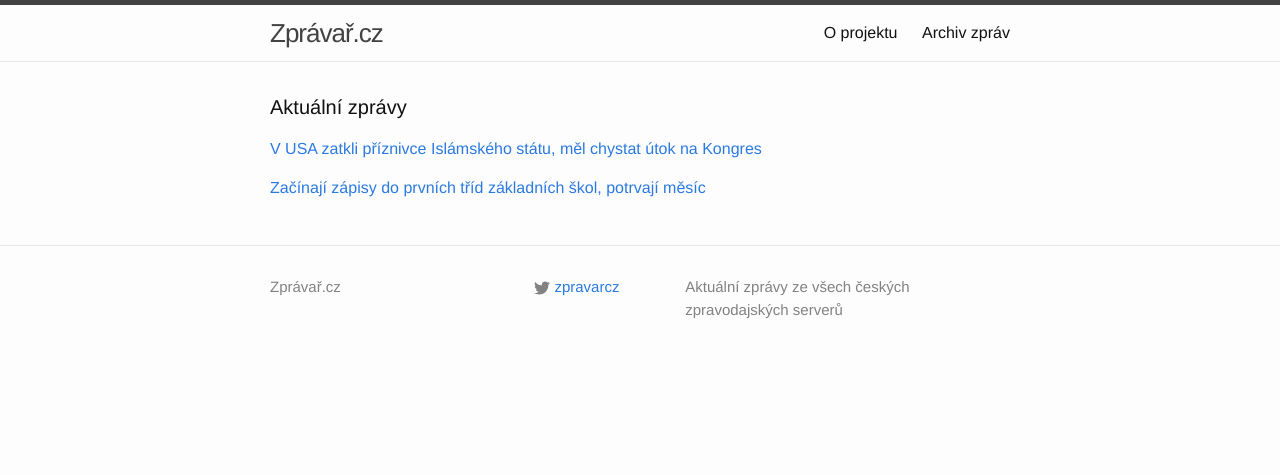
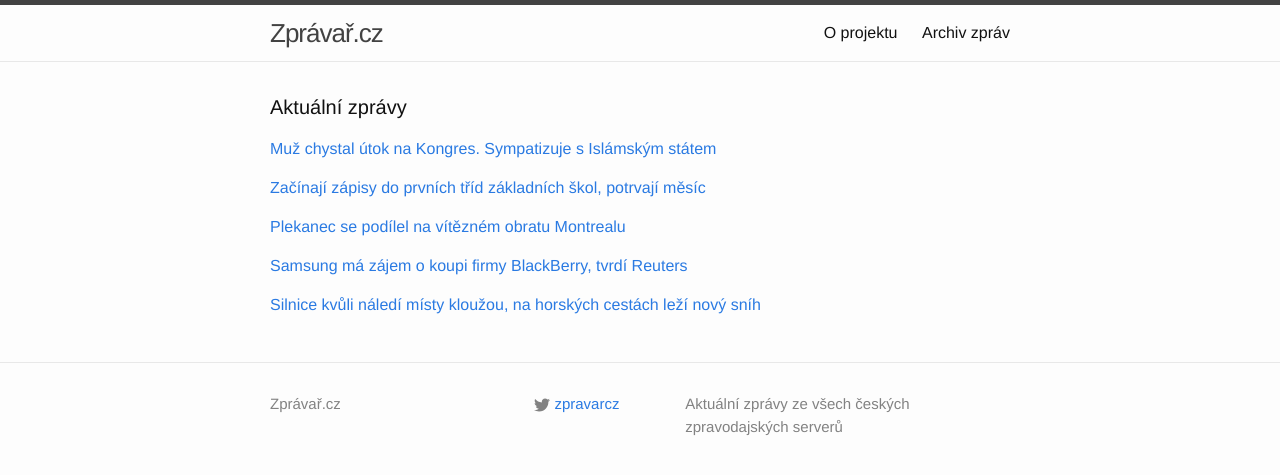
Before and after one commit to adliska/zpravar, a Jekyll site: the page built from index.html, in a window 1280 px wide. Shown: the top 475 px of the page. Built offline with Jekyll 4.4.1, drawn with Linux system fonts in a browser that asks for light colours.

Commit message:
zpravar news update

```diff
--- a/index.html
+++ b/index.html
@@ -5,9 +5,10 @@ layout: default
 <div class="home">
     <h1 class="page-heading">Aktuální zprávy</h1>
 
-<p><a href="javascript:;" onclick="toggle_visibility('zpravy0')">V USA zatkli příznivce Islámského státu, měl chystat útok na Kongres</a></p>
+<p><a href="javascript:;" onclick="toggle_visibility('zpravy0')">Muž chystal útok na Kongres. Sympatizuje s Islámským státem</a></p>
 <div id="zpravy0" style="display:none">
 <ul>
+<li><a href=http://zpravy.aktualne.cz/zahranici/muz-chystal-utok-na-kongres-sympatizuje-s-islamskym-statem/r~0527ed009c8111e4bdad0025900fea04/>Muž chystal útok na Kongres. Sympatizuje s Islámským státem - zpravy.aktualne.cz</a></li>
 <li><a href=http://zpravy.idnes.cz/v-usa-zatkli-muze-chtel-utocit-na-sidlo-kongresu-ful-/zahranicni.aspx?c=A150115_064720_zahranicni_jj>V USA zatkli příznivce Islámského státu, měl chystat útok na Kongres - zpravy.idnes.cz</a></li>
 <li><a href=http://www.novinky.cz/zahranicni/amerika/358805-v-usa-zatkli-muze-ktery-planoval-utok-na-budovu-kapitolu.html>V USA zatkli muže, který plánoval útok na budovu Kapitolu - www.novinky.cz</a></li>
 <li><a href=http://www.ceskatelevize.cz/ct24/svet/298255-chtel-zautocit-na-kongres-policie-ho-zatkla-pred-obchodem-se-zbranemi/>Chtěl zaútočit na Kongres, policie ho zatkla před obchodem se zbraněmi - www.ceskatelevize.cz</a></li>
@@ -23,4 +24,25 @@ layout: default
 <li><a href=http://www.rozhlas.cz/_zprava/zacinaji-zapisy-do-prvnich-trid-zakladnich-skol-potrvaji-dva-tydny--1443768>Začínají zápisy do prvních tříd základních škol, potrvají dva týdny  - www.rozhlas.cz</a></li>
 <li><a href=http://zpravy.idnes.cz/boj-o-dobrou-skolu-dite-jde-k-zapisu-menime-bydliste-fhz-/domaci.aspx?c=A150114_210952_domaci_fer>Rodiče v boji o dobrou školu obcházejí zákon: úředně se přestěhují - zpravy.idnes.cz</a></li>
 </ul>
+</div><p><a href="javascript:;" onclick="toggle_visibility('zpravy2')">Plekanec se podílel na vítězném obratu Montrealu</a></p>
+<div id="zpravy2" style="display:none">
+<ul>
+<li><a href=http://www.denik.cz/hokej/plekanec-se-podilel-na-viteznem-obratu-montrealu-20150115.html>Plekanec se podílel na vítězném obratu Montrealu - www.denik.cz</a></li>
+<li><a href=http://hokej.idnes.cz/new-jersey-prekvapilo-vyhrou-v-los-angeles-fkz-/nhl.aspx?c=A150115_072054_nhl_Mkr>New Jersey překvapilo výhrou v Los Angeles, Havlát s Eliášem bodovali - hokej.idnes.cz</a></li>
+<li><a href=http://www.sportovninoviny.cz/zpravy/plekanec-se-podilel-na-viteznem-obratu-montrealu/1169089>Plekanec se podílel na vítězném obratu Montrealu - www.sportovninoviny.cz</a></li>
+</ul>
+</div><p><a href="javascript:;" onclick="toggle_visibility('zpravy3')">Samsung má zájem o koupi firmy BlackBerry, tvrdí Reuters</a></p>
+<div id="zpravy3" style="display:none">
+<ul>
+<li><a href=http://zpravy.aktualne.cz/ekonomika/samsung-ma-zajem-o-koupi-firmy-blackberry-tvrdi-reuters/r~05d4b8149c7711e490f70025900fea04/>Samsung má zájem o koupi firmy BlackBerry, tvrdí Reuters - zpravy.aktualne.cz</a></li>
+<li><a href=http://www.financninoviny.cz/zpravodajstvi/zpravy/samsung-ma-pry-zajem-o-koupi-firmy-blackberry/1169055>Samsung má prý zájem o koupi firmy BlackBerry - www.financninoviny.cz</a></li>
+<li><a href=http://mobil.idnes.cz/samsung-chce-koupit-blackberry-dm3-/mob_samsung.aspx?c=A150115_002915_mob_samsung_ada>Samsung chce koupit BlackBerry. Nabízí 7,5 miliardy dolarů - mobil.idnes.cz</a></li>
+</ul>
+</div><p><a href="javascript:;" onclick="toggle_visibility('zpravy4')">Silnice kvůli náledí místy kloužou, na horských cestách leží nový sníh</a></p>
+<div id="zpravy4" style="display:none">
+<ul>
+<li><a href=http://zpravy.idnes.cz/situace-v-doprave-naledi-08k-/domaci.aspx?c=A150115_071255_domaci_jj>Silnice kvůli náledí místy kloužou, na horských cestách leží nový sníh - zpravy.idnes.cz</a></li>
+<li><a href=http://www.ceskenoviny.cz/zpravy/zpravy/na-cestach-ve-zlinskem-i-libereckem-kraji-se-rano-misty-tvori-ledovka/1169085>Na cestách ve Zlínském i Libereckém kraji se ráno místy tvoří ledovka - www.ceskenoviny.cz</a></li>
+<li><a href=http://www.ceskenoviny.cz/zpravy/zpravy/na-cestach-ve-zlinskem-kraji-se-rano-misty-tvori-ledovka/1169085>Na cestách ve Zlínském kraji se ráno místy tvoří ledovka - www.ceskenoviny.cz</a></li>
+</ul>
 </div></div>
```
